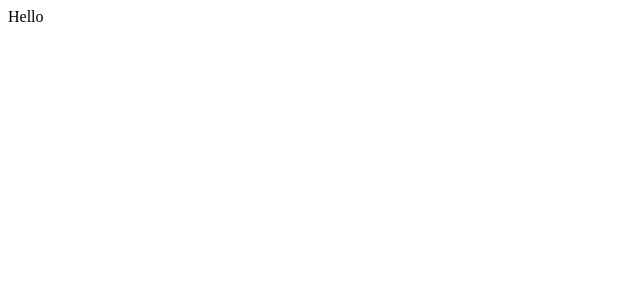
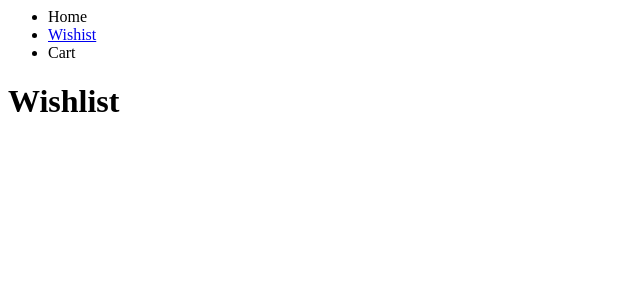
Before and after one commit to manmodesanket/gamecity, a React (Vite) app: page /wishlist in a window 1280 px wide. Shown: the top 300 px of the page, without its empty margins (0-640 px from the left). Built offline with nearby package versions, Linux system fonts and the light colour scheme.

Commit message:
router basic fecth and context implemented

```diff
--- /dev/null
+++ b/main.css
@@ -0,0 +1,12 @@
+.products {
+  display: flex;
+  flex-wrap: wrap;
+  justify-content: space-between;
+}
+
+.card {
+  display: flex;
+  flex-direction: column;
+  border: 1px solid black;
+  padding: 1rem;
+}
--- a/package.json
+++ b/package.json
@@ -11,8 +11,11 @@
   "author": "Sanket",
   "license": "ISC",
   "dependencies": {
+    "@reach/router": "^1.3.4",
+    "axios": "^0.21.1",
     "react": "^17.0.2",
-    "react-dom": "^17.0.2"
+    "react-dom": "^17.0.2",
+    "regenerator-runtime": "^0.13.7"
   },
   "devDependencies": {
     "parcel-bundler": "^1.12.5",
--- a/src/App.js
+++ b/src/App.js
@@ -1,7 +1,27 @@
 import React from "react";
+import { Router } from "@reach/router";
+
+import { Navbar } from "./components/Navbar/Navbar";
+import { Home } from "./components/Home/Home";
+import { Wishlist } from "./components/Wishlist/Wishlist";
+import { Cart } from "./components/Cart/Cart";
+import { WishListProvider } from "./context/Wishlist/WishlistProvider";
+
+import "../main.css";
 
 const App = () => {
-  return <div>Hello</div>;
+  return (
+    <div>
+      <WishListProvider>
+        <Navbar />
+        <Router>
+          <Home path="/" />
+          <Wishlist path="/wishlist" />
+          <Cart path="/cart" />
+        </Router>
+      </WishListProvider>
+    </div>
+  );
 };
 
 export default App;
--- /dev/null
+++ b/src/Reducers/Wishlist/Reducer.js
@@ -0,0 +1,8 @@
+export const reducerFunction = (state, action) => {
+  switch (action.type) {
+    case "ADD_TO_WISHLIST":
+      return [...state, action.payload];
+    default:
+      return state;
+  }
+};
--- /dev/null
+++ b/src/components/Cart/Cart.js
@@ -0,0 +1,9 @@
+import React from 'react';
+
+const Cart = () => {
+    return (
+        <div>Cart</div>
+    )
+}
+
+export {Cart};
--- /dev/null
+++ b/src/components/Home/Home.js
@@ -0,0 +1,56 @@
+import React, { useEffect, useState } from "react";
+import axios from "axios";
+
+import { useWishlist } from "../../context/Wishlist/WishlistContext";
+
+const API = "https://buygames-backend.manmodesanket.repl.co/products";
+
+const Home = () => {
+  const [productList, setProductList] = useState([]);
+  const { wishListDispatch } = useWishlist();
+
+  const handleWishList = (item) => {
+    wishListDispatch({
+      type: "ADD_TO_WISHLIST",
+      payload: item,
+    });
+  };
+
+  const fetchProducts = async () => {
+    const products = await axios.get(API);
+    if (products.data.success) return products.data.products;
+    return null;
+  };
+
+  useEffect(async () => {
+    const products = await fetchProducts();
+    setProductList(products);
+  }, []);
+
+  return (
+    <div>
+      <h1>Home</h1>
+      <div className="products">
+        {productList
+          ? productList.map((item, i) => (
+              <div key={i} className="card">
+                <div className="card-name">{item.name}</div>
+                <div>
+                  <button onClick={() => handleWishList(item)}>
+                    Add to Wishlist
+                  </button>
+                </div>
+              </div>
+            ))
+          : null}
+      </div>
+    </div>
+  );
+};
+
+export { Home };
+
+/*
+{productList.map((item) => (
+                <div>{item.name}</div>
+            ))}*/
--- /dev/null
+++ b/src/components/Navbar/Navbar.js
@@ -0,0 +1,18 @@
+import React from "react";
+import { Link } from "@reach/router";
+
+const Navbar = () => {
+  return (
+    <div>
+      <ul>
+        <li>Home</li>
+        <li>
+          <Link to="/wishlist">Wishist</Link>
+        </li>
+        <li>Cart</li>
+      </ul>
+    </div>
+  );
+};
+
+export { Navbar };
--- /dev/null
+++ b/src/components/Wishlist/Wishlist.js
@@ -0,0 +1,13 @@
+import React from "react";
+import { useWishlist } from "../../context/Wishlist/WishlistContext";
+
+const Wishlist = () => {
+  let { wishList } = useWishlist();
+  return (
+    <div>
+      <h1>Wishlist</h1>
+    </div>
+  );
+};
+
+export { Wishlist };
--- /dev/null
+++ b/src/context/Wishlist/WishlistContext.js
@@ -0,0 +1,7 @@
+import { createContext, useContext } from "react";
+
+export const WishListContext = createContext();
+
+export function useWishlist() {
+  return useContext(WishListContext);
+}
--- /dev/null
+++ b/src/context/Wishlist/WishlistProvider.js
@@ -0,0 +1,12 @@
+import React, { useReducer } from "react";
+import { reducerFunction } from "../../Reducers/Wishlist/Reducer";
+import { WishListContext } from "./WishlistContext";
+
+export const WishListProvider = ({ children }) => {
+  let [wishList, dispatch] = useReducer(reducerFunction, []);
+  return (
+    <WishListContext.Provider value={{ wishList, wishListDispatch: dispatch }}>
+      {children}
+    </WishListContext.Provider>
+  );
+};
--- a/src/index.js
+++ b/src/index.js
@@ -1,5 +1,6 @@
 import React from 'react';
 import ReactDOM from 'react-dom';
+import regeneratorRuntime from "regenerator-runtime";
 
 import App from './App';
 
```
Also changed, not shown: 6 other files (tests, documents, lock files or other folders).
